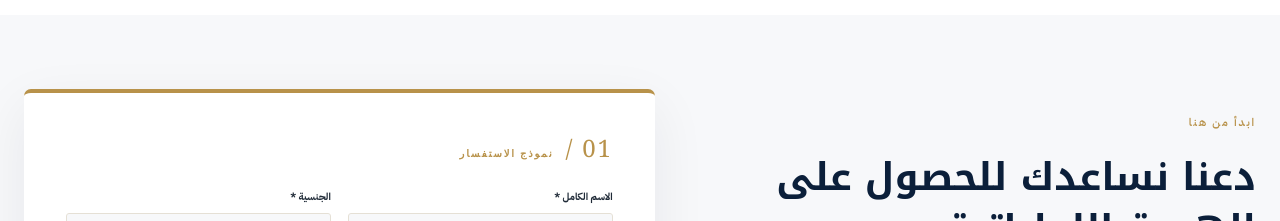
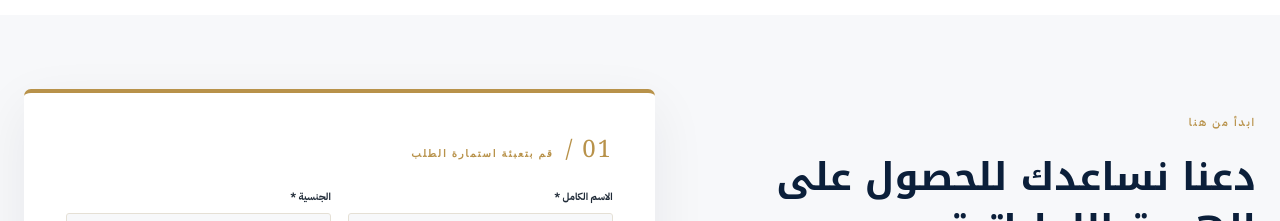
Before and after one commit to altaqadumalmustamer-cpu/bahnaasgcceid, an Angular app: page / in a window 1280 px wide. Shown: the part 1280-1501 px from the top of the page. Built offline with nearby package versions, Linux system fonts and the light colour scheme.

Commit message:
Update Bahnaas request form instruction

```diff
--- a/src/app/app.component.html
+++ b/src/app/app.component.html
@@ -14,7 +14,7 @@
 </section>
 <section class="services section" id="services"><div class="section-head"><div><span class="eyebrow dark">{{ar?'خدماتنا':'OUR SERVICES'}}</span><h2>{{t.servicesTitle}}</h2></div><p>{{t.servicesIntro}}</p></div><div class="service-grid"><article *ngFor="let s of t.services;let i=index"><small>0{{i+1}}</small><div class="service-icon">{{['✧','◷','◇','⌂'][i]}}</div><h3>{{s}}</h3><p>{{t.descriptions[i]}}</p><button (click)="selectService(i)" type="button">{{ar?'استفسر عن الخدمة':'Enquire about this service'}} ↗</button></article></div></section>
 <section class="form-section" id="contact"><div class="form-intro"><span class="eyebrow dark">{{ar?'ابدأ من هنا':'LET US ASSIST YOU'}}</span><h2>{{t.formTitle}}</h2><p>{{t.formIntro}}</p><hr><small>{{t.privacy}}</small></div>
-<form class="lead-form" #f="ngForm" (ngSubmit)="submit()"><div class="form-label"><span>01 /</span>{{ar?'نموذج الاستفسار':'CONSULTATION REQUEST'}}</div><div class="fields">
+<form class="lead-form" #f="ngForm" (ngSubmit)="submit()"><div class="form-label"><span>01 /</span>{{ar?'قم بتعبئة استمارة الطلب':'COMPLETE THE REQUEST FORM'}}</div><div class="fields">
 <label>{{t.name}} *<input name="fullName" [(ngModel)]="form.fullName" required [placeholder]="t.name" autocomplete="name"></label>
 <label>{{t.nationality}} *<select name="nationality" [(ngModel)]="form.nationality" required><option value="" disabled>{{t.selectNationality}}</option><option *ngFor="let c of (ar?['عُماني','إماراتي','سعودي','كويتي','قطري','بحريني']:['Omani','Emirati','Saudi','Kuwaiti','Qatari','Bahraini'])">{{c}}</option></select></label>
 <label>{{t.service}} *<select name="serviceRequired" [(ngModel)]="form.serviceRequired" required><option value="" disabled>{{t.selectService}}</option><option *ngFor="let s of t.services">{{s}}</option></select></label>
```
